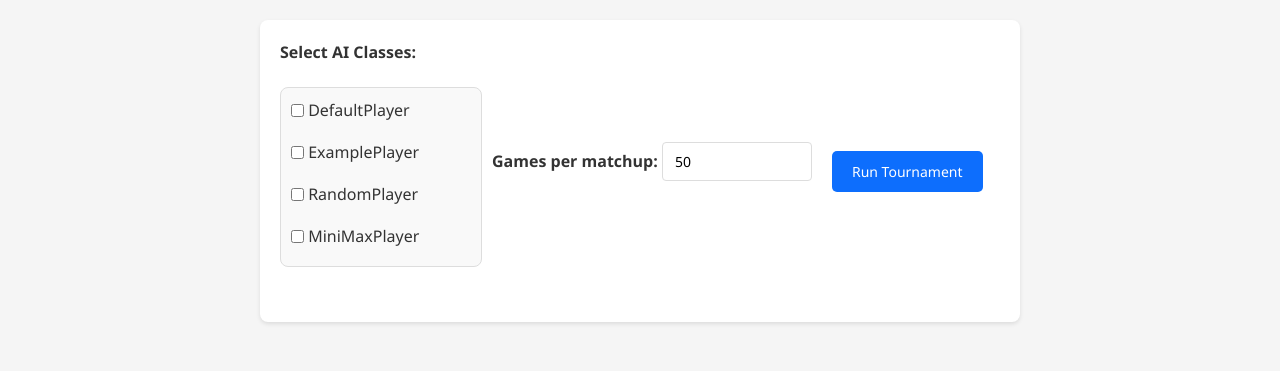
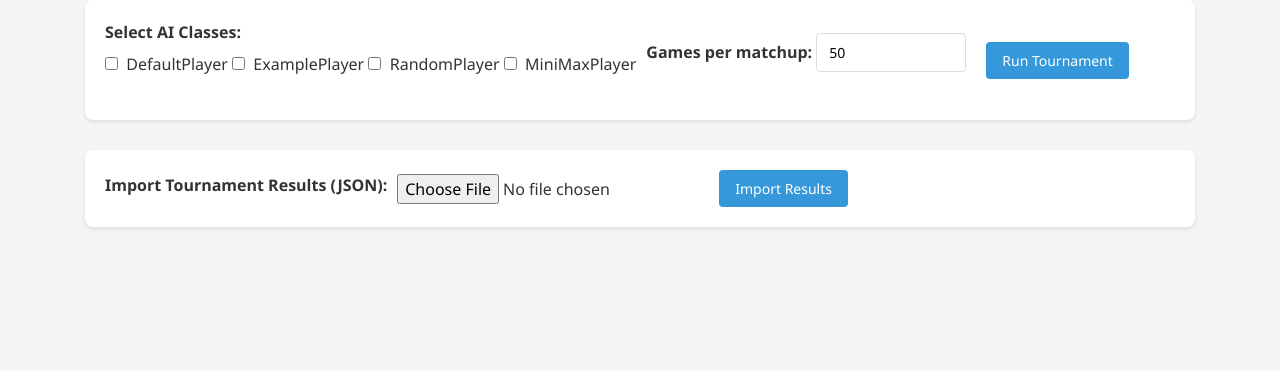
Before and after one commit to jtadams02/connect-4, a Django app: page / in a window 1280 px wide. Shown: the part 56-427 px from the top of the page. Run offline with Django 5.2, Linux system fonts and the light colour scheme; some libraries are stand-ins or nearby versions.

Commit message:
Added import functionality as well

```diff
--- a/src/connect4/templates/home.html
+++ b/src/connect4/templates/home.html
@@ -1,88 +1,9 @@
 {% extends "base.html" %}
 {% block content %}
-<style>
-    .form-container {
-        max-width: 800px;
-        margin: auto;
-        padding: 20px;
-    }
-
-    .checkbox-grid {
-        display: grid;
-        grid-template-columns: repeat(auto-fill, minmax(180px, 1fr));
-        gap: 10px;
-        margin: 15px 0;
-        padding: 10px;
-        background-color: #f9f9f9;
-        border-radius: 8px;
-        border: 1px solid #ddd;
-    }
-
-    .checkbox-grid label {
-        display: flex;
-        align-items: center;
-    }
-
-    .form-group {
-        margin-bottom: 20px;
-    }
-
-    button[type=submit] {
-        background-color: #0d6efd;
-        color: white;
-        padding: 10px 20px;
-        border: none;
-        border-radius: 5px;
-        cursor: pointer;
-    }
-
-    button[type=submit]:hover {
-        background-color: #0b5ed7;
-    }
-
-    .stats-container {
-        display: flex;
-        flex-wrap: wrap;
-        gap: 20px;
-        margin: 20px 0;
-    }
-
-    .stat-box {
-        flex: 1 1 200px;
-        background-color: #f8f9fa;
-        padding: 15px;
-        border-radius: 8px;
-        text-align: center;
-        border: 1px solid #ddd;
-    }
-
-    table {
-        width: 100%;
-        border-collapse: collapse;
-        margin-bottom: 25px;
-    }
-
-    th, td {
-        padding: 10px;
-        text-align: center;
-        border: 1px solid #dee2e6;
-    }
-
-    th {
-        background-color: #0d6efd;
-        color: white;
-    }
-
-</style>
 
 <div class="form-container">
-    <form method="post">
+    <form method="post" enctype="multipart/form-data">
         {% csrf_token %}
-
-        {% if error %}
-            <p style="color: red;">{{ error }}</p>
-        {% endif %}
-
         <div class="form-group">
             <label><strong>Select AI Classes:</strong></label>
             <div class="checkbox-grid">
@@ -101,6 +22,17 @@
         </div>
 
         <button type="submit">Run Tournament</button>
+    </form>
+
+    {% if error %}
+        <p style="color: red;">{{ error }}</p>
+    {% endif %}
+
+    <form method="post" enctype="multipart/form-data">
+        {% csrf_token %}
+        <label for="json_file"><strong>Import Tournament Results (JSON):</strong></label>
+        <input type="file" name="json_file" accept=".json">
+        <button type="submit" name="import_json">Import Results</button>
     </form>
 </div>
 
@@ -158,11 +90,9 @@
         {% endfor %}
     </table>
 
-    {% if results %}
     <form action="{% url 'export_results' %}" method="get">
         <button type="submit">Download Results as JSON</button>
     </form>
-    {% endif %}
+{% endif %}
 
-{% endif %}
 {% endblock %}
--- a/src/connect4/views.py
+++ b/src/connect4/views.py
@@ -6,43 +6,65 @@ from django.http import JsonResponse, HttpResponse
 import json
 from datetime import datetime
 
+
 def home(request):
     print("Loading AI Scripts")
-    ai_list = get_ai_list("connect4/AI_scripts") #import ai list from directory
-    ai_class_names = [ai.__name__ for ai in ai_list] #extract just the names from the list
+    ai_list = get_ai_list("connect4/AI_scripts")  # import ai list from directory
+    ai_class_names = [ai.__name__ for ai in ai_list]  # extract just the names from the list
     print("Available AI Scripts: ", ai_class_names)
 
     context = {
         'ai_class_names': ai_class_names,
         'results': None,
+        'error': None,
     }
 
     if request.method == 'POST':
+        # Check if importing a JSON file
+        if 'import_json' in request.POST:
+            uploaded_file = request.FILES.get('json_file')
+            if uploaded_file:
+                try:
+                    # Load the JSON data from the uploaded file
+                    data = json.load(uploaded_file)
+                    # Validate structure by checking essential keys
+                    if all(key in data for key in ['total_games', 'total_time', 'time_per_game', 'games_per_second', 'leaderboard', 'win_matrix']):
+                        request.session['tournament_results'] = data
+                        context['results'] = data
+                        print("Successfully imported tournament results.")
+                    else:
+                        context['error'] = "Invalid tournament results format."
+                except json.JSONDecodeError:
+                    context['error'] = "Invalid JSON file format."
+            else:
+                context['error'] = "No file selected for import."
+            return render(request, 'home.html', context)
+
         # Clear previous tournament results if they exist
         if 'tournament_results' in request.session:
             print("Clearing previous tournament results from session")
             del request.session['tournament_results']
 
-        selected_names = request.POST.getlist('selected_ais') #read selected ais from the user
-
+        # Run a new tournament
+        selected_names = request.POST.getlist('selected_ais')
         if not selected_names:
             context['error'] = "No AI classes selected."
             return render(request, 'home.html', context)
 
         print(f"Selected AI classes from POST: {selected_names}")
-
-        num_games = int(request.POST.get('num_games', 50)) #default to 50 games
+        num_games = int(request.POST.get('num_games', 50))
         print("Games per Matchup: ", num_games)
         print("Running tournament")
         tournament = TournamentExecution(selected_names, num_games)
         results = tournament.run_tournament()
 
-        # Serialize results and store in session
-        request.session['tournament_results'] = results  # Make sure `results` is JSON-serializable
-        return redirect('home')  # Redirect to avoid re-POST on refresh
+        # Store results in session
+        request.session['tournament_results'] = results
+        context['results'] = results
+        return redirect('home')
 
     elif 'tournament_results' in request.session:
-        context['results'] = request.session.get('tournament_results')  # Use and remove it
+        context['results'] = request.session.get('tournament_results')
 
     return render(request, 'home.html', context)
 
@@ -60,17 +82,12 @@ def register(request):
     })
 
 def export_results(request):
-    #Fetch results
     results = request.session.get('tournament_results', None)
-
     if results is None:
         return HttpResponse("No Tournament results to export.", status=404)
 
-    # Get the current date and time
     current_time = datetime.now().strftime("%Y-%m-%d_%H-%M-%S")
     file_name = f"{current_time}_tournament_results.json"
-
-    # Return in JSON format
     response = HttpResponse(json.dumps(results, indent=4), content_type='application/json')
     response['Content-Disposition'] = f'attachment; filename={file_name}'
     return response
```
